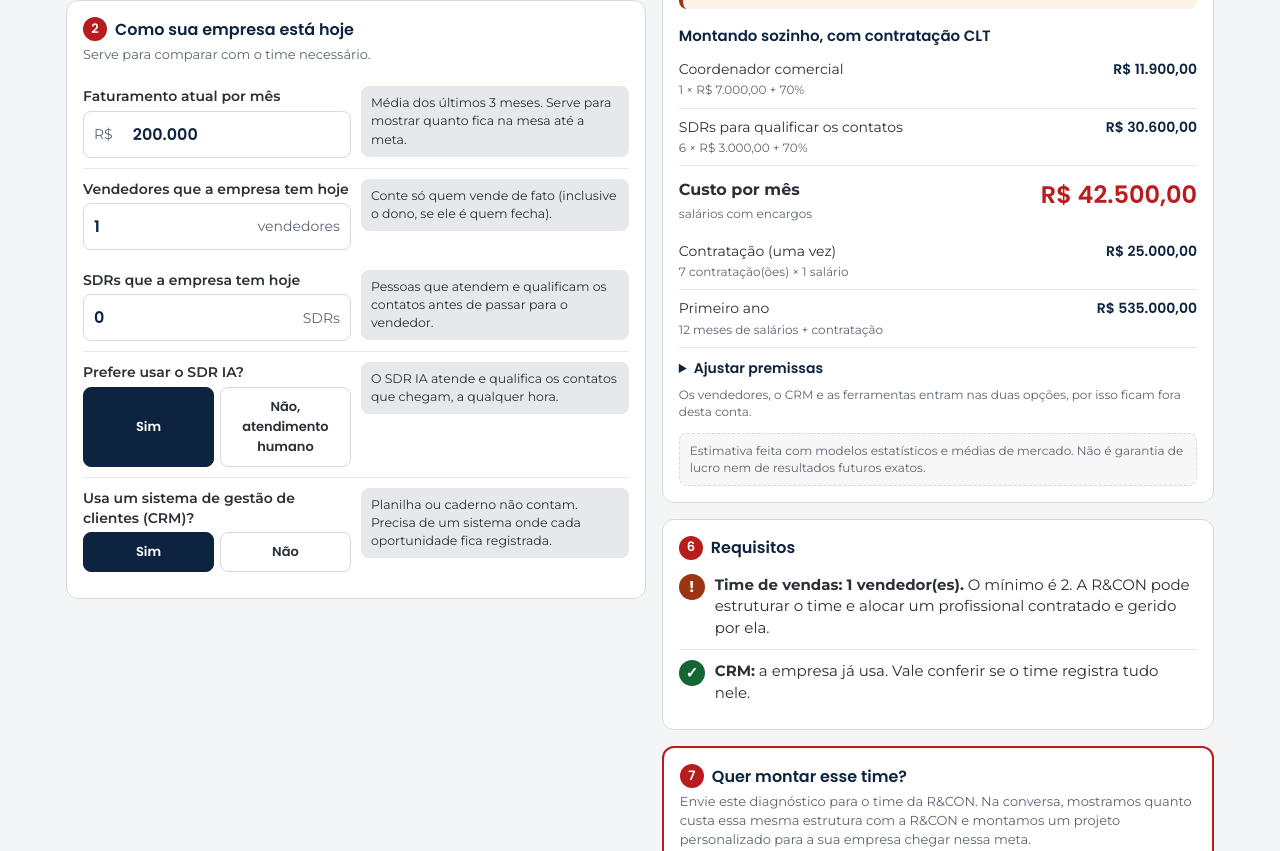
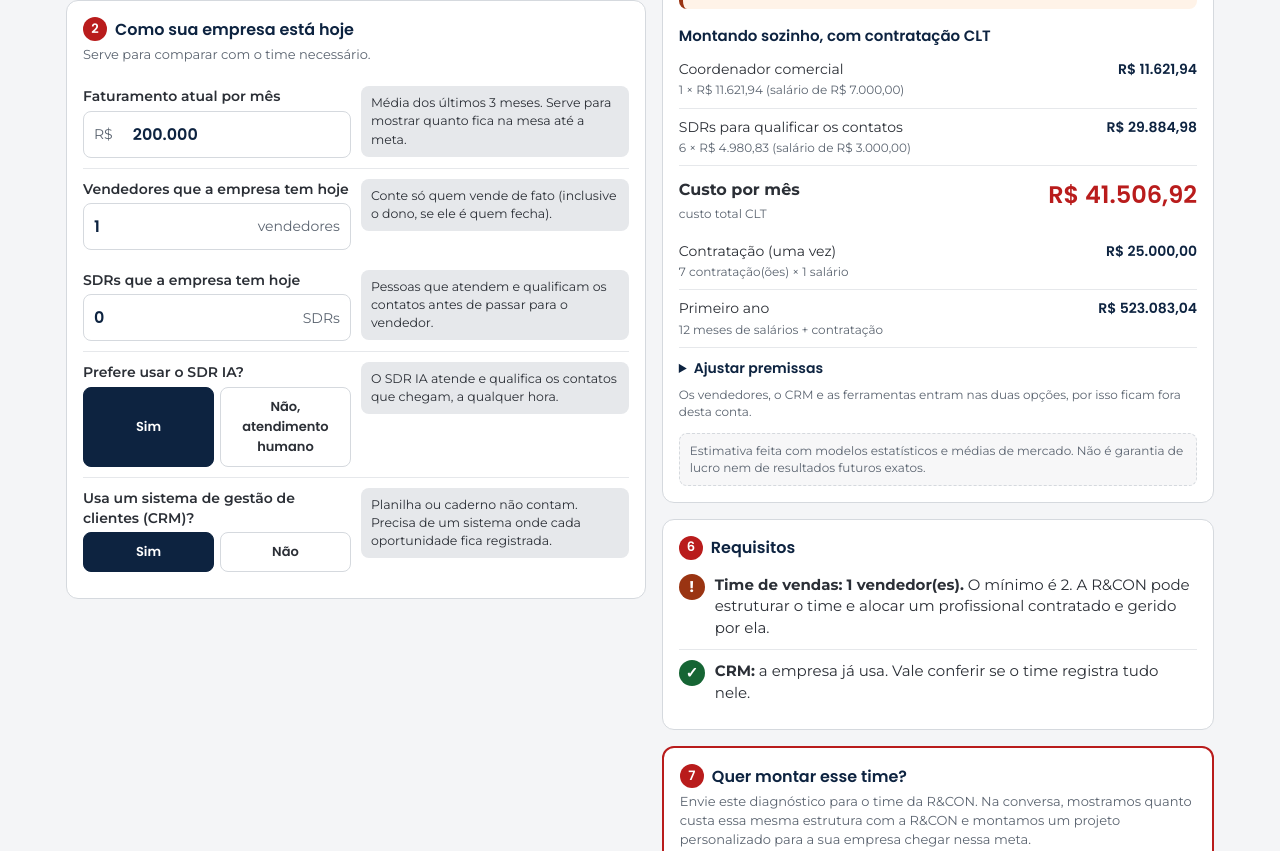
Before and after one commit to rcon-business/rcon-business.github.io, a plain HTML site: page diagnostico.html in a window 1280 px wide. Shown: the part 1335-2186 px from the top of the page. Drawn offline with Linux system fonts and the light colour scheme.

Commit message:
Diagnóstico: custo sozinho com custo total CLT (SDR R$ 4.980,83, BDR R$ 6.641,11)
Co-Authored-By: Claude Opus 5.5 <noreply@anthropic.com>
Claude-Session: https://claude.ai/code/session_016pZLmbAtFS6PJxoipkkam6

```diff
--- a/diagnostico.html
+++ b/diagnostico.html
@@ -349,12 +349,13 @@ a.btn{text-decoration:none;display:inline-flex;align-items:center}
       <div id="gTexto"></div>
       <h3 class="h3">Montando sozinho, com contratação CLT</h3>
       <table><tbody id="soLinhas"></tbody>
-        <tr class="total"><td><b>Custo por mês</b><br><span class="peq">salários com encargos</span></td><td class="v" id="soMes"></td></tr>
+        <tr class="total"><td><b>Custo por mês</b><br><span class="peq">custo total CLT</span></td><td class="v" id="soMes"></td></tr>
         <tr><td>Contratação (uma vez)<br><span class="peq" id="soRecTxt"></span></td><td class="v" id="soRec"></td></tr>
         <tr><td>Primeiro ano<br><span class="peq">12 meses de salários + contratação</span></td><td class="v" id="soAno"></td></tr>
       </table>
       <details class="premissas">
         <summary>Ajustar premissas</summary>
+        <p class="peq">Custo total de um CLT (salário, encargos, férias, 13º e benefícios) ≈ 1,66 × salário. Ex.: salário de R$ 3 mil custa R$ 4.980,83 por mês; de R$ 4 mil, R$ 6.641,11.</p>
         <div class="campo" style="border-top:0">
           <div><label for="salGestor">Salário do coordenador comercial</label><div class="entrada"><span>R$</span><input id="salGestor" inputmode="decimal" value="7.000"></div></div>
           <div class="dica">Mediana nacional R$ 4,7 mil a R$ 4,9 mil. Com experiência e em cidade grande, <b>acima de R$ 7 mil</b>.</div>
@@ -366,10 +367,6 @@ a.btn{text-decoration:none;display:inline-flex;align-items:center}
         <div class="campo">
           <div><label for="salBdr">Salário do BDR</label><div class="entrada"><span>R$</span><input id="salBdr" inputmode="decimal" value="4.000"></div></div>
           <div class="dica">Média de mercado: <b>cerca de R$ 4 mil</b>.</div>
-        </div>
-        <div class="campo">
-          <div><label for="encargos">Encargos, férias, 13º e benefícios</label><div class="entrada"><input id="encargos" inputmode="decimal" value="70"><span>% do salário</span></div></div>
-          <div class="dica">O custo real de um CLT fica entre <b>60% e 100% acima do salário</b>, conforme o regime de impostos e os benefícios.</div>
         </div>
         <div class="campo">
           <div><label for="recrut">Custo de contratação</label><div class="entrada"><input id="recrut" inputmode="decimal" value="1"><span>salário(s) por pessoa</span></div></div>
@@ -407,8 +404,8 @@ a.btn{text-decoration:none;display:inline-flex;align-items:center}
     medio:{nome:"venda de porte médio", min:10, max:15},
     alto:{nome:"venda grande (ticket alto, ciclo longo)", min:1, max:3}
   };
-  var CAMPOS=["meta","ticket","fech","cap","conv","capsdr","pAtiva","capbdr","atuais","sdrAtuais","bdrAtuais","fatAtual","salGestor","salSdr","salBdr","encargos","recrut"];
-  var PADRAO={meta:"300.000",ticket:"8.000",fech:"10",cap:"60",conv:"25",capsdr:"300",pAtiva:"30",capbdr:"12",atuais:"1",sdrAtuais:"0",bdrAtuais:"0",fatAtual:"200.000",salGestor:"7.000",salSdr:"3.000",salBdr:"4.000",encargos:"70",recrut:"1",ciclo:"medio",margem:10,crm:"sim",sdrIa:"sim",bdrIa:"nao",temBdr:false,aCop:true,aSdr:false,aBdr:false};
+  var CAMPOS=["meta","ticket","fech","cap","conv","capsdr","pAtiva","capbdr","atuais","sdrAtuais","bdrAtuais","fatAtual","salGestor","salSdr","salBdr","recrut"];
+  var PADRAO={meta:"300.000",ticket:"8.000",fech:"10",cap:"60",conv:"25",capsdr:"300",pAtiva:"30",capbdr:"12",atuais:"1",sdrAtuais:"0",bdrAtuais:"0",fatAtual:"200.000",salGestor:"7.000",salSdr:"3.000",salBdr:"4.000",recrut:"1",ciclo:"medio",margem:10,crm:"sim",sdrIa:"sim",bdrIa:"nao",temBdr:false,aCop:true,aSdr:false,aBdr:false};
   var st={plano:"motor",ciclo:"medio",margem:10,crm:"sim",sdrIa:"sim",bdrIa:"nao",aCop:true,aSdr:false,aBdr:false,temBdr:false,oculto:true};
   var $=function(id){return document.getElementById(id)};
   var R={};
@@ -524,12 +521,13 @@ a.btn{text-decoration:none;display:inline-flex;align-items:center}
     $("gTexto").innerHTML = fatAt<=0 ? '<div class="aviso inf">Informe seu faturamento atual no item 2 para ver quanto fica na mesa.</div>'
       : (gapMes>0 ? '<div class="aviso al">Hoje a empresa fecha cerca de <b>'+dec(vendHoje,0)+' vendas por mês</b>'+(atuais>0?' ('+dec(vendHoje/atuais,1)+' por vendedor)':'')+'. Para a meta, são <b>'+int(vendas)+'</b>. A diferença representa cerca de <b>'+brl(gapMes)+' por mês</b> que a empresa deixa de faturar.</div>'
       : '<div class="aviso ok">A empresa já fatura a meta informada. Vale testar uma meta maior.</div>');
-    var encg=(num($("encargos").value)||0)/100, rec=num($("recrut").value)||0;
+    var FATOR=4980.83/3000, rec=num($("recrut").value)||0;
     var sG=num($("salGestor").value)||0, sS=num($("salSdr").value)||0, sB=num($("salBdr").value)||0;
     var nSdrSo = simples ? 0 : sdrNec, nBdrSo = usaBdr ? bdrNec : 0;
-    var so=[["Coordenador comercial","1 × "+brl(sG)+" + "+dec(encg*100)+"%",sG*(1+encg),1,sG]];
-    if(nSdrSo>0) so.push(["SDRs para qualificar os contatos",int(nSdrSo)+" × "+brl(sS)+" + "+dec(encg*100)+"%",nSdrSo*sS*(1+encg),nSdrSo,sS]);
-    if(nBdrSo>0) so.push(["BDRs para a prospecção ativa",int(nBdrSo)+" × "+brl(sB)+" + "+dec(encg*100)+"%",nBdrSo*sB*(1+encg),nBdrSo,sB]);
+    var cT=function(s){return Math.round(s*FATOR*100)/100};
+    var so=[["Coordenador comercial","1 × "+brl(cT(sG))+" (salário de "+brl(sG)+")",cT(sG),1,sG]];
+    if(nSdrSo>0) so.push(["SDRs para qualificar os contatos",int(nSdrSo)+" × "+brl(cT(sS))+" (salário de "+brl(sS)+")",nSdrSo*cT(sS),nSdrSo,sS]);
+    if(nBdrSo>0) so.push(["BDRs para a prospecção ativa",int(nBdrSo)+" × "+brl(cT(sB))+" (salário de "+brl(sB)+")",nBdrSo*cT(sB),nBdrSo,sB]);
     var soMes=so.reduce(function(s,i){return s+i[2]},0), soRec=so.reduce(function(s,i){return s+i[3]*i[4]*rec},0), soPessoas=so.reduce(function(s,i){return s+i[3]},0);
     $("soLinhas").innerHTML=so.map(function(i){return '<tr><td>'+i[0]+'<br><span class="peq">'+i[1]+'</span></td><td class="v">'+brl(i[2])+'</td></tr>'}).join("");
     $("soMes").textContent=brl(soMes); $("soRec").textContent=brl(soRec);
```
